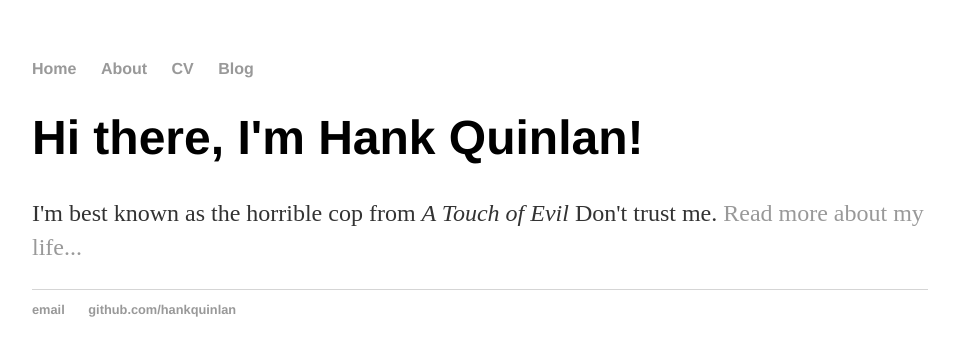
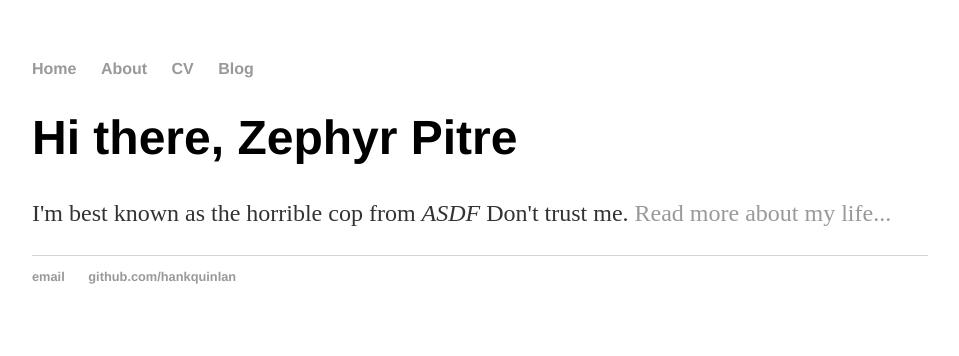
Before and after one commit to ZephyrPitre/ZephyrPitre.github.io, a Jekyll site: the page built from index.html, in a window 1280 px wide. Shown: the top 356 px of the page, without its empty margins (160-1119 px from the left). Built offline with Jekyll 4.4.1, drawn with Linux system fonts in a browser that asks for light colours.

Commit message:
Update index.html

```diff
--- a/index.html
+++ b/index.html
@@ -3,6 +3,6 @@ layout: default
 title: Hank Quinlan, Horrible Cop
 ---
 <div class="blurb">
-	<h1>Hi there, I'm Hank Quinlan!</h1>
-	<p>I'm best known as the horrible cop from <em>A Touch of Evil</em> Don't trust me. <a href="/about">Read more about my life...</a></p>
+	<h1>Hi there, Zephyr Pitre</h1>
+	<p>I'm best known as the horrible cop from <em>ASDF</em> Don't trust me. <a href="/about">Read more about my life...</a></p>
 </div><!-- /.blurb -->
```
